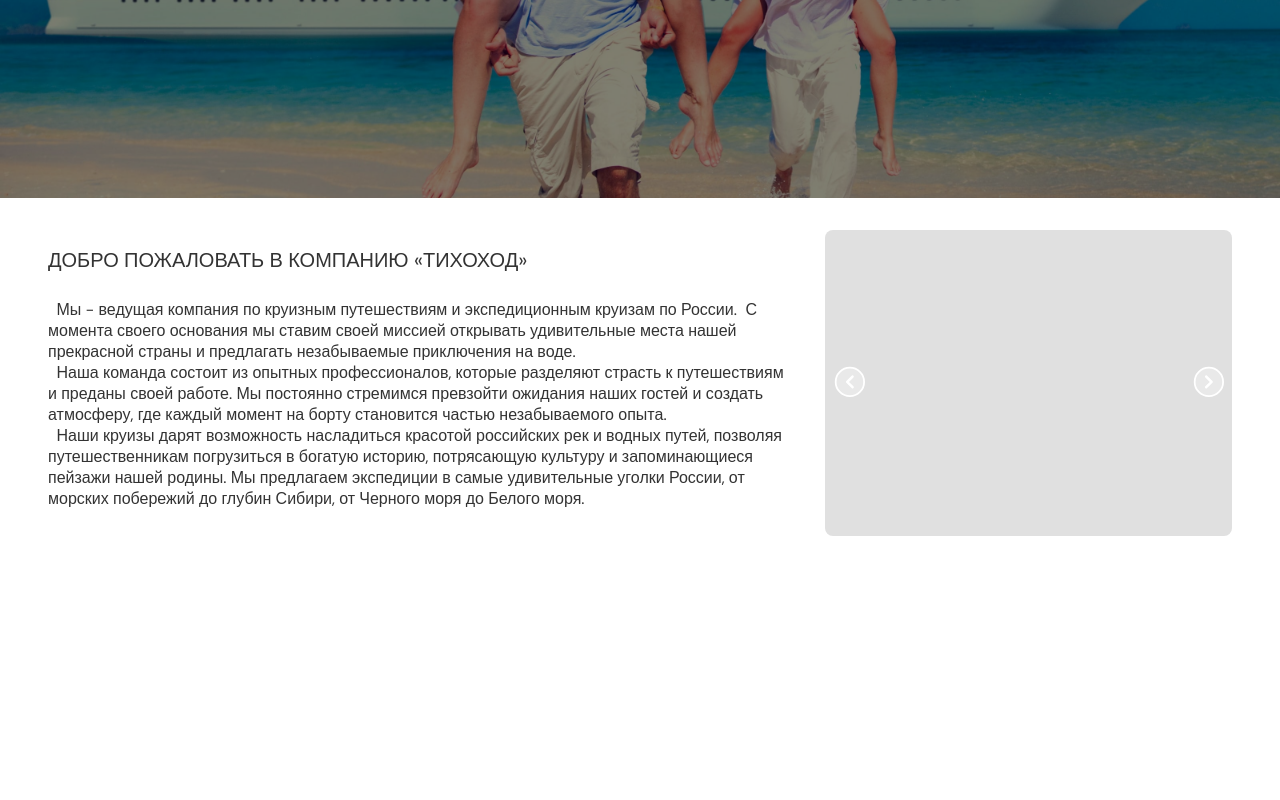
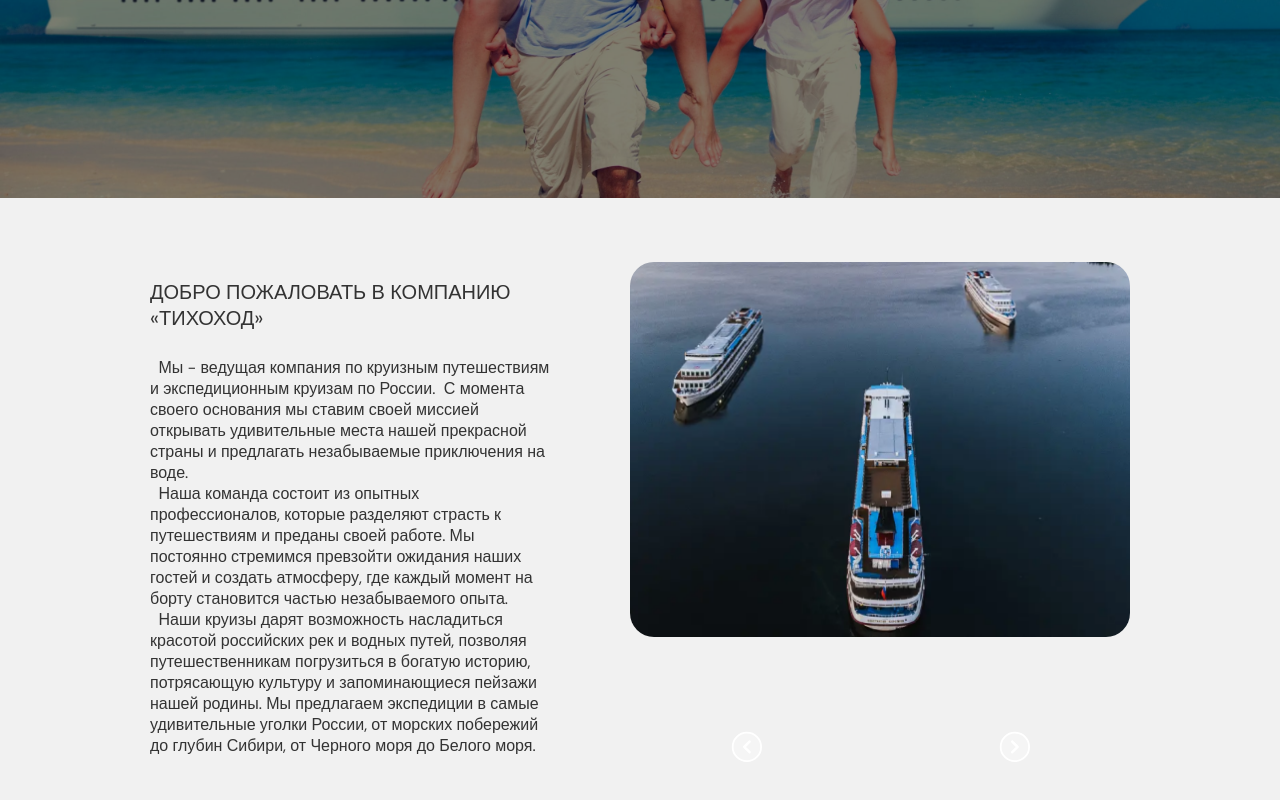
Before and after one commit to AndreiExtr/Web_Cruiz, a Vue app: page / in a window 1280 px wide. Shown: the part 580-1380 px from the top of the page. Before the commit the page ends 1278 px from the top, so only its background shows below. Built offline with nearby package versions, Linux system fonts and the light colour scheme.

Commit message:
navigation

```diff
--- a/src/components/Cont2.vue
+++ b/src/components/Cont2.vue
@@ -44,26 +44,34 @@ export default {
 
       <div class="slider-container">
         <div class="slider">
-
           <div class="navigation">
             <div class="button-prev">
               <svg class="button-svg" xmlns="http://www.w3.org/2000/svg" width="32" height="32" viewBox="-2 -2 36 36">
-              <rect xmlns="http://www.w3.org/2000/svg" x="1" y="1" width="32" height="32" rx="16" />
+                <rect xmlns="http://www.w3.org/2000/svg" x="1" y="1" width="32" height="32" rx="16" />
                 <path d="M12.9979 17.9976L19.0046 24.0043C19.1363 24.1371 19.293 24.2425 19.4656 24.3144C19.6383 24.3863 19.8234 24.4233 20.0104 24.4233C20.1975 24.4233 20.3826 24.3863 20.5553 24.3144C20.7279 24.2425 20.8846 24.1371 21.0163 24.0043C21.2801 23.7389 21.4282 23.3798 21.4282 23.0055C21.4282 22.6313 21.2801 22.2722 21.0163 22.0068L16.0013 16.9918L21.0163 11.9768C21.2801 11.7114 21.4282 11.3523 21.4282 10.978C21.4282 10.6038 21.2801 10.2447 21.0163 9.97929C20.8839 9.84799 20.7269 9.74412 20.5543 9.67362C20.3817 9.60312 20.1969 9.56738 20.0104 9.56846C19.824 9.56738 19.6392 9.60312 19.4666 9.67362C19.294 9.74412 19.137 9.84799 19.0046 9.97929L12.9979 15.986C12.8652 16.1177 12.7598 16.2743 12.6878 16.447C12.6159 16.6196 12.5789 16.8048 12.5789 16.9918C12.5789 17.1788 12.6159 17.364 12.6878 17.5366C12.7598 17.7092 12.8652 17.8659 12.9979 17.9976Z"></path>
               </svg>
             </div>
-
-
             <div class="button-next">
               <svg class="button-svg" xmlns="http://www.w3.org/2000/svg" width="32" height="32" viewBox="-2 -2 36 36">
-              <rect xmlns="http://www.w3.org/2000/svg" x="1" y="1" width="32" height="32" rx="16"/>
+                <rect xmlns="http://www.w3.org/2000/svg" x="1" y="1" width="32" height="32" rx="16" />
                 <path d="M21.0091 15.9941L15.0025 9.98741C14.8708 9.85463 14.7141 9.74923 14.5415 9.67731C14.3688 9.60539 14.1837 9.56836 13.9966 9.56836C13.8096 9.56836 13.6245 9.60539 13.4518 9.67731C13.2792 9.74923 13.1225 9.85463 12.9908 9.98741C12.727 10.2528 12.5789 10.6119 12.5789 10.9862C12.5789 11.3604 12.727 11.7195 12.9908 11.9849L18.0058 16.9999L12.9908 22.0149C12.727 22.2803 12.5789 22.6394 12.5789 23.0137C12.5789 23.3879 12.727 23.747 12.9908 24.0124C13.1232 24.1437 13.2802 24.2476 13.4528 24.3181C13.6254 24.3886 13.8102 24.4243 13.9966 24.4232C14.1831 24.4243 14.3679 24.3886 14.5405 24.3181C14.7131 24.2476 14.8701 24.1437 15.0025 24.0124L21.0091 18.0057C21.1419 17.874 21.2473 17.7174 21.3192 17.5447C21.3912 17.3721 21.4282 17.1869 21.4282 16.9999C21.4282 16.8129 21.3912 16.6277 21.3192 16.4551C21.2473 16.2825 21.1419 16.1258 21.0091 15.9941Z"></path>
               </svg>
             </div>
           </div>
-
+          <div class="slides">
+            <div class="slide">
+              <img src="/src/assets/2.png" alt="Image 1">
+            </div>
+            <div class="slide">
+              <img src="/src/assets/2.png" alt="Image 2">
+            </div>
+            <div class="slide">
+              <img src="/src/assets/2.png" alt="Image 3">
+            </div>
+          </div>
         </div>
       </div>
+
 
 
     </div>
@@ -74,24 +82,49 @@ export default {
 
 <style>
 .slider-container{
-  width: 700px;
-  padding: 32px 48px 32px 16px;
+  width: 500px;
+  padding: 64px 150px 64px 16px;
+
 }
 .slider{
-  background-color: #e0e0e0;
-  border-radius: 8px;
-  width: 100%;
+  position: relative;
+  width: 500px;
   height: 100%;
   display: flex;
   justify-content: center; /* Выравнивание по центру по горизонтали */
-  align-items: center;
+  align-items: flex-start;
 }
-.navigation{
+.navigation {
+  position: absolute;
+  bottom: 0; /* Расположение кнопок навигации снизу */
+  /*top: 0; !* Расположение кнопок навигации сверху *!
+  left: 0; !* Выравнивание кнопок навигации по левому краю *!*/
+  width: 300px;
   display: flex;
-  justify-content: space-between; /* Равномерно распределить элементы по горизонтале */
-  align-items: center; /* Выровнять элементы по вертикали */
+  justify-content: space-between;
+  padding: 8px 8px 16px 8px;
+  z-index: 1;
+}
+
+.slides {
+  border-radius: 24px;
+  position: relative;
+  display: flex; /* Отображение слайдов в виде горизонтального ряда */
+  transition: transform 0.5s ease; /* Плавное переключение слайдов */
+  overflow: hidden; /* Скрытие выходящих за границы слайдов */
+  margin: 0 auto; /* Центрирование слайдера на странице */
+}
+
+.slide {
+  flex: 0 0 100%; /* Установка ширины слайда на 100% */
+  max-width: 100%; /* Максимальная ширина слайда равна ширине контейнера */
+  padding-right: 8px;
+  border-radius: 24px;
+}
+
+.slide img {
   width: 100%;
-  padding: 8px;
+  height: 100%;
 }
 
 
--- a/src/style.css
+++ b/src/style.css
@@ -149,11 +149,12 @@ h1 {
     height: 500px;
 }
 .block {
+    background-color: #f1f1f1;
     display: flex; /* Располагаем дочерние элементы внутри .block горизонтально */
     justify-content: space-between; /* Равномерно распределяем пространство между дочерними элементами */
 }
 .text{
-    padding: 32px 16px 32px 48px;
+    padding: 64px 64px 64px 150px;
     width: 100%;
 }
 .title{
```
